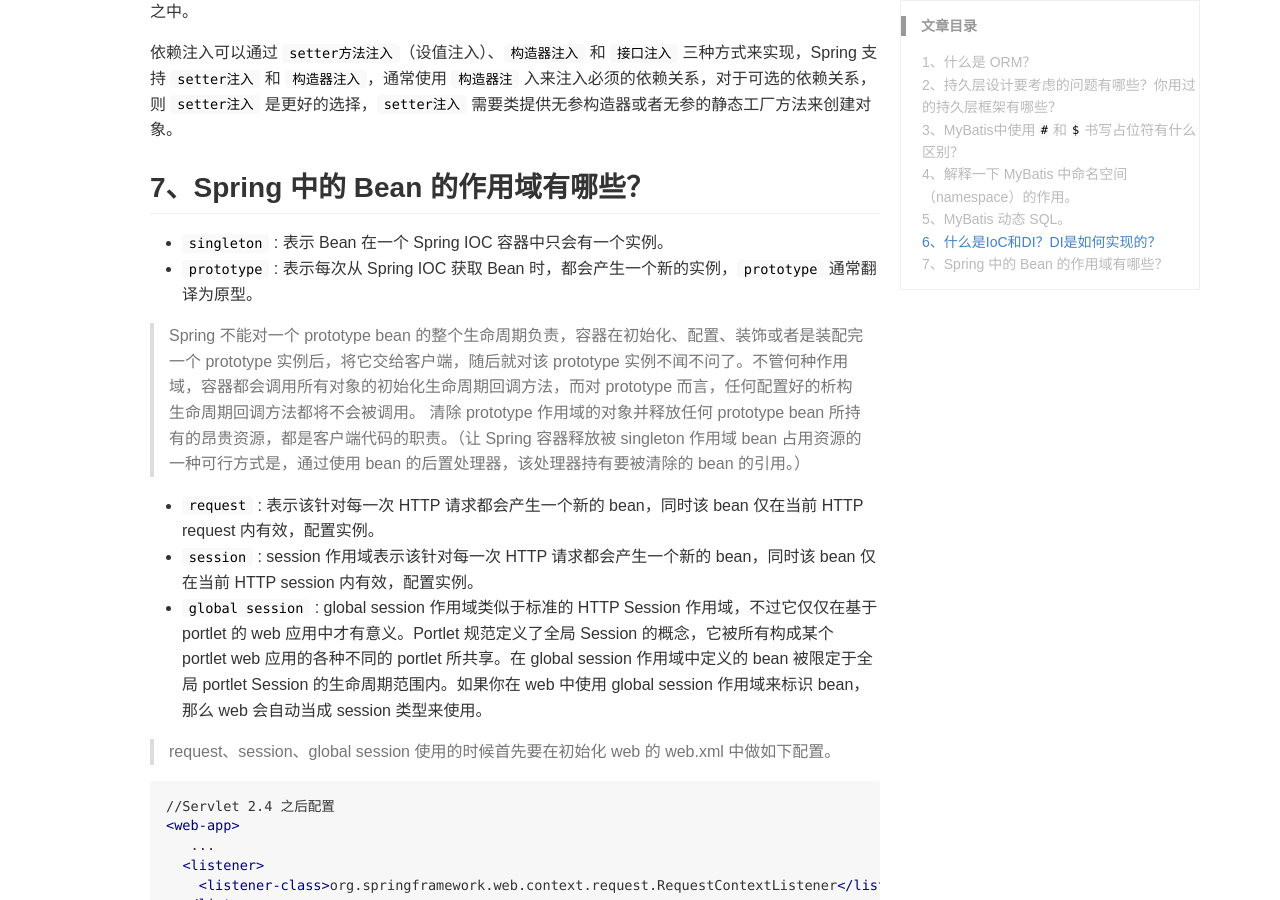
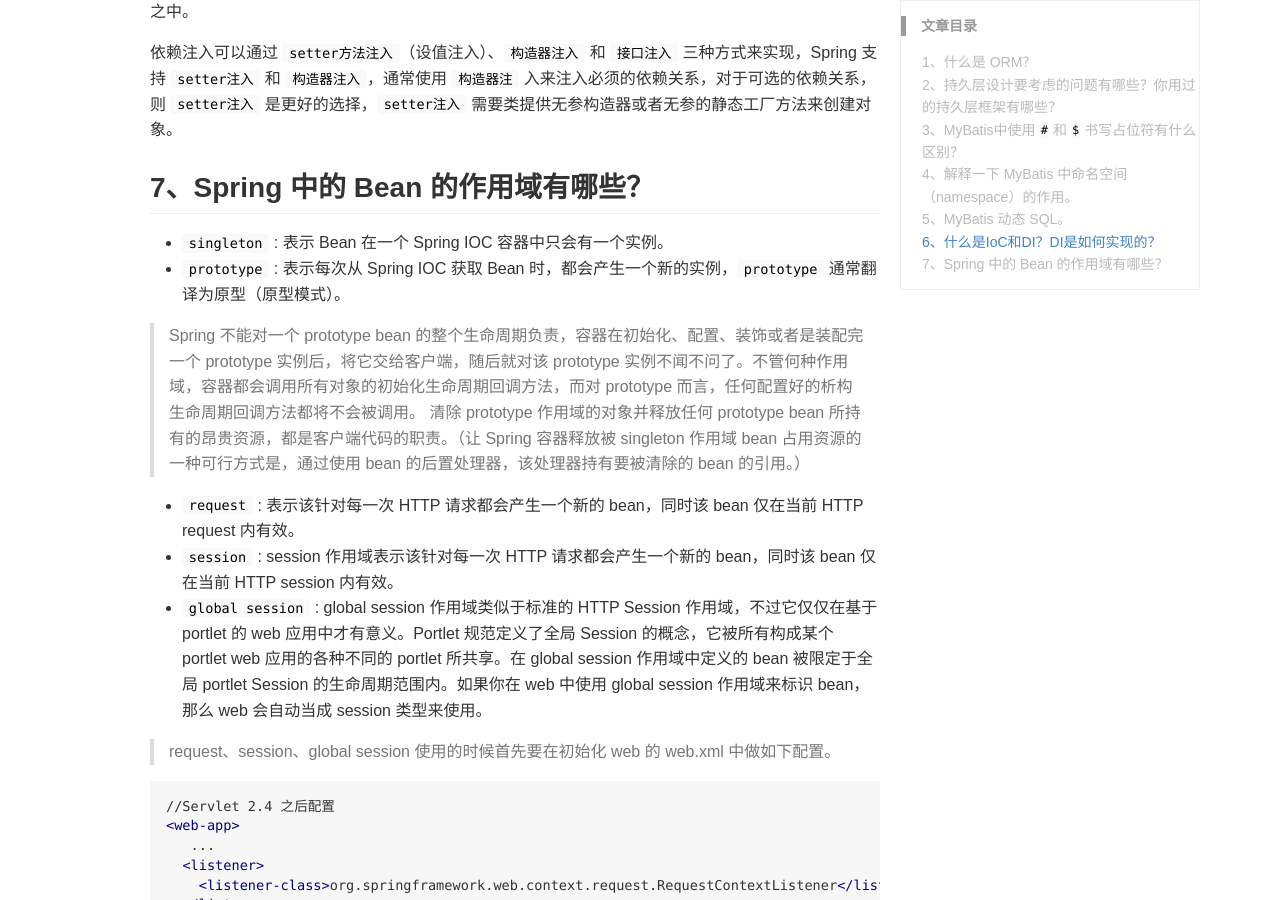
Before and after one commit to DoctorDeng/DoctorDeng.github.io, a Jekyll site: the page built from _posts/2016-09-18-java-SSM.md, in a window 1280 px wide and 900 px high, scrolled down 3510 px. Built offline with Jekyll 4.4.1, drawn with Linux system fonts in a browser that asks for light colours; comment, search, counter and statistics services are not loaded.

Commit message:
modify file

```diff
--- a/_posts/2016-09-18-java-SSM.md
+++ b/_posts/2016-09-18-java-SSM.md
@@ -134,12 +134,12 @@ IoC 叫控制反转，是 Inversion of Control 的缩写，DI（Dependency Injec
 ## 7、Spring 中的 Bean 的作用域有哪些？
 
 * `singleton` : 表示 Bean 在一个 Spring IOC 容器中只会有一个实例。
-* `prototype` : 表示每次从 Spring IOC 获取 Bean 时，都会产生一个新的实例，`prototype` 通常翻译为原型。
+* `prototype` : 表示每次从 Spring IOC 获取 Bean 时，都会产生一个新的实例，`prototype` 通常翻译为原型（原型模式）。
 
 > Spring 不能对一个 prototype bean 的整个生命周期负责，容器在初始化、配置、装饰或者是装配完一个 prototype 实例后，将它交给客户端，随后就对该 prototype 实例不闻不问了。不管何种作用域，容器都会调用所有对象的初始化生命周期回调方法，而对 prototype 而言，任何配置好的析构生命周期回调方法都将不会被调用。 清除 prototype 作用域的对象并释放任何 prototype bean 所持有的昂贵资源，都是客户端代码的职责。（让 Spring 容器释放被 singleton 作用域 bean 占用资源的一种可行方式是，通过使用 bean 的后置处理器，该处理器持有要被清除的 bean 的引用。）
 
-* `request` : 表示该针对每一次 HTTP 请求都会产生一个新的 bean，同时该 bean 仅在当前 HTTP request 内有效，配置实例。
-* `session` : session 作用域表示该针对每一次 HTTP 请求都会产生一个新的 bean，同时该 bean 仅在当前 HTTP session 内有效，配置实例。
+* `request` : 表示该针对每一次 HTTP 请求都会产生一个新的 bean，同时该 bean 仅在当前 HTTP request 内有效。
+* `session` : session 作用域表示该针对每一次 HTTP 请求都会产生一个新的 bean，同时该 bean 仅在当前 HTTP session 内有效。
 * `global session` : global session 作用域类似于标准的 HTTP Session 作用域，不过它仅仅在基于 portlet 的 web 应用中才有意义。Portlet 规范定义了全局 Session 的概念，它被所有构成某个 portlet web 应用的各种不同的 portlet 所共享。在 global session 作用域中定义的 bean 被限定于全局 portlet Session 的生命周期范围内。如果你在 web 中使用 global session 作用域来标识 bean，那么 web 会自动当成 session 类型来使用。
 
 > request、session、global session 使用的时候首先要在初始化 web 的 web.xml 中做如下配置。
```
